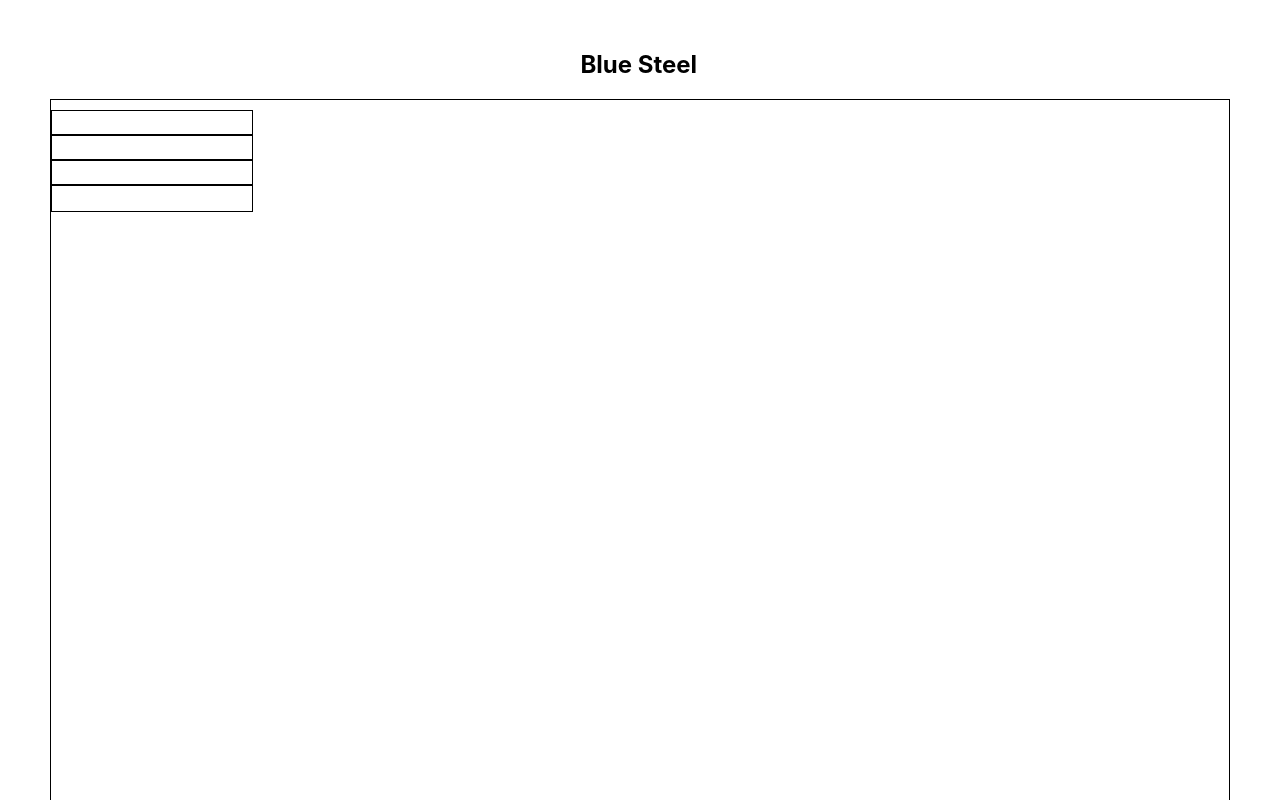
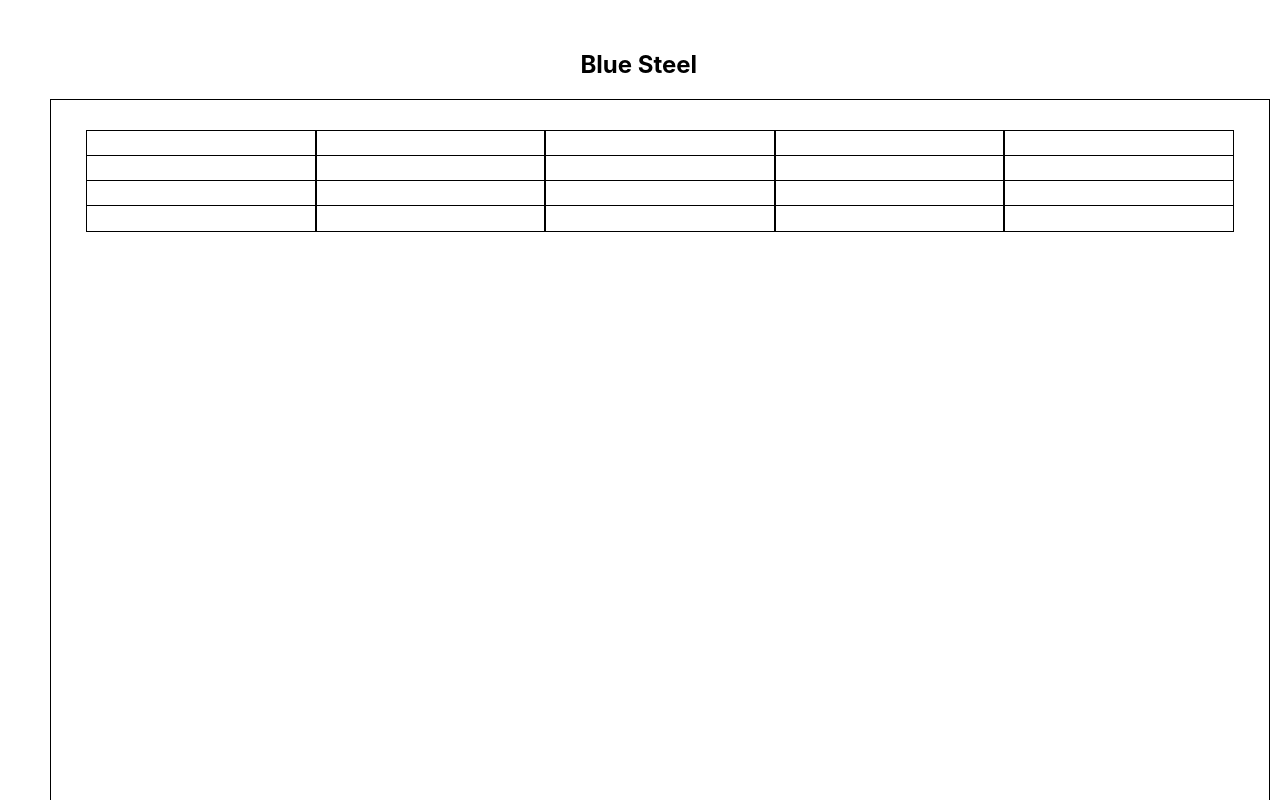
Before and after one commit to SKrauth/blue-steel, a React (Create React App) app: page / in a window 1280 px wide. Shown: the top 800 px of the page. Built offline with nearby package versions, Linux system fonts and the light colour scheme.

Commit message:
inline measure styling, lines can build an array of measures

```diff
--- a/src/components/Line/Line.tsx
+++ b/src/components/Line/Line.tsx
@@ -1,6 +1,15 @@
 import React from 'react';
 import { StyledLine } from '.';
+import { Measure as MeasureObj } from '../../models'
+import { Measure as MeasureComp } from '../Measure'
 
-export const Line: React.FunctionComponent = ({ children }) => {
-    return <StyledLine>{children}</StyledLine>;
+export interface LineProps {
+    width: number;
+    measures: MeasureObj[];
+}
+
+export function Line({ width, measures }: LineProps) {
+    let lineContents = measures.map(() => {return <MeasureComp measureWidth={width / measures.length} measureHeight={100} />})
+
+    return <StyledLine>{lineContents}</StyledLine>;
 };
--- a/src/components/Measure/Measure.tsx
+++ b/src/components/Measure/Measure.tsx
@@ -7,13 +7,14 @@
 }
 
 export function Measure({ measureWidth, measureHeight }: MeasureProps) {
-    let lineWeight: number = 2;
+    let lineWeight: number = 1;
+    let marginHeight: number = measureHeight / 4 - lineWeight;
 
     return (
         <StyledMeasure height={measureHeight} width={measureWidth}>
-            <StyledMeasureLine weight={lineWeight} margin={measureHeight / 4 - lineWeight} />
-            <StyledMeasureLine weight={lineWeight} margin={measureHeight / 4 - lineWeight} />
-            <StyledMeasureLine weight={lineWeight} margin={measureHeight / 4 - lineWeight} />
+            <StyledMeasureLine weight={lineWeight} margin={marginHeight} />
+            <StyledMeasureLine weight={lineWeight} margin={marginHeight} />
+            <StyledMeasureLine weight={lineWeight} margin={marginHeight} />
         </StyledMeasure>
     );
 }
--- a/src/components/Measure/Styles.tsx
+++ b/src/components/Measure/Styles.tsx
@@ -14,6 +14,7 @@
   border: 1px solid #000000;
   height: ${props => props.height.toString() + "px"};
   width: ${props => props.width.toString() + "px"};
+  display: inline-block;
 `;
 
 export const StyledMeasureLine = styled.hr<MeasureLineStyles>`
--- a/src/components/Page/Page.tsx
+++ b/src/components/Page/Page.tsx
@@ -1,18 +1,19 @@
 import React from 'react';
 import { StyledPage } from '.';
 import { Line } from '../Line';
-import { Measure } from '../Measure';
+import { Measure } from '../../models';
 
 export interface PageProps {
     pageWidth: number;
+    padding?: number;
 }
 
-export function Page({ pageWidth }: PageProps) {
+export function Page({ pageWidth, padding = 20 }: PageProps) {
+    let musicBarPlaceholder: Measure[] = [{id: 1}, {id:2}, {id:3}, {id: 4}, {id: 5}];
+
     return (
-        <StyledPage height={Math.floor(pageWidth * (11 / 8.5))} width={pageWidth}>
-            <Line>
-                <Measure measureHeight={100} measureWidth={200} />
-            </Line>
+        <StyledPage height={Math.floor(pageWidth * (11 / 8.5))} width={pageWidth} padding={padding}>
+            <Line measures={musicBarPlaceholder} width={pageWidth - (2 * padding)} />
         </StyledPage>
     );
 }
--- a/src/components/Page/Styles.tsx
+++ b/src/components/Page/Styles.tsx
@@ -3,10 +3,12 @@
 type PageStyles = {
   height: number,
   width: number,
+  padding: number,
 };
 
 export const StyledPage = styled.div<PageStyles>`
   border: 1px solid #000000;
   height: ${props => props.height.toString() + "px"};
   width: ${props => props.width.toString() + "px"};
+  padding: ${props => props.padding.toString() + "px"};
 `;
--- /dev/null
+++ b/src/models/Measure.tsx
@@ -0,0 +1,7 @@
+export interface Measure {
+  id: number;
+  timeSignature?: {
+    length: number;
+    beat: number;
+  };
+}
--- /dev/null
+++ b/src/models/index.tsx
@@ -0,0 +1 @@
+export * from './Measure';
```
